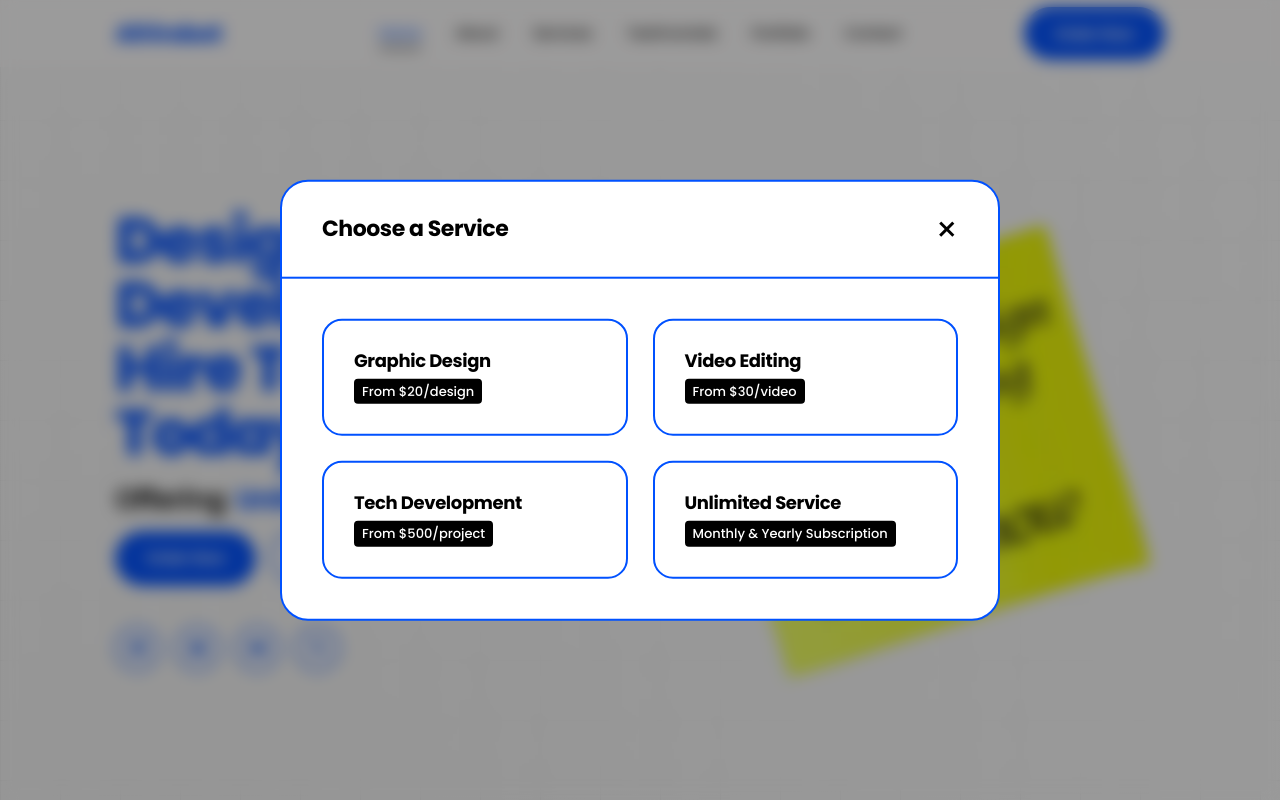
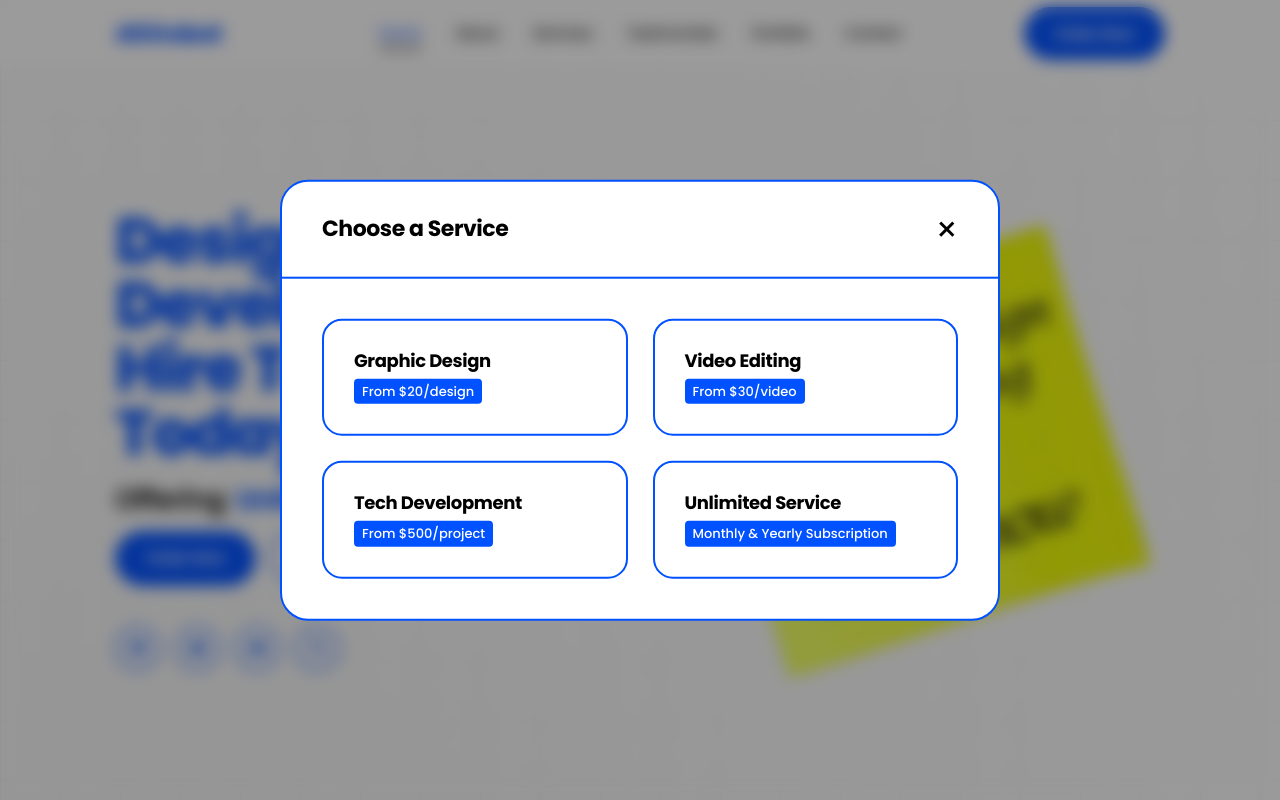
Before and after one commit to miki-ts/new-version-of-afrirobot, a React (Create React App) app: page / in a window 1280 px wide. Both pictures are taken after a click on the button "Order Now". Shown: the top 800 px of the page. Built offline with nearby package versions, Linux system fonts and the light colour scheme.

Commit message:
new change

```diff
--- a/src/style.css
+++ b/src/style.css
@@ -2059,7 +2059,7 @@ button:disabled {
     font-size: 1.3rem;
     font-weight: 500;
     color: #fff;
-    background-color: #000000;
+    background-color: #0051ff;
     padding: 0.3rem 0.8rem;
     border-radius: 4px;
 }
```
